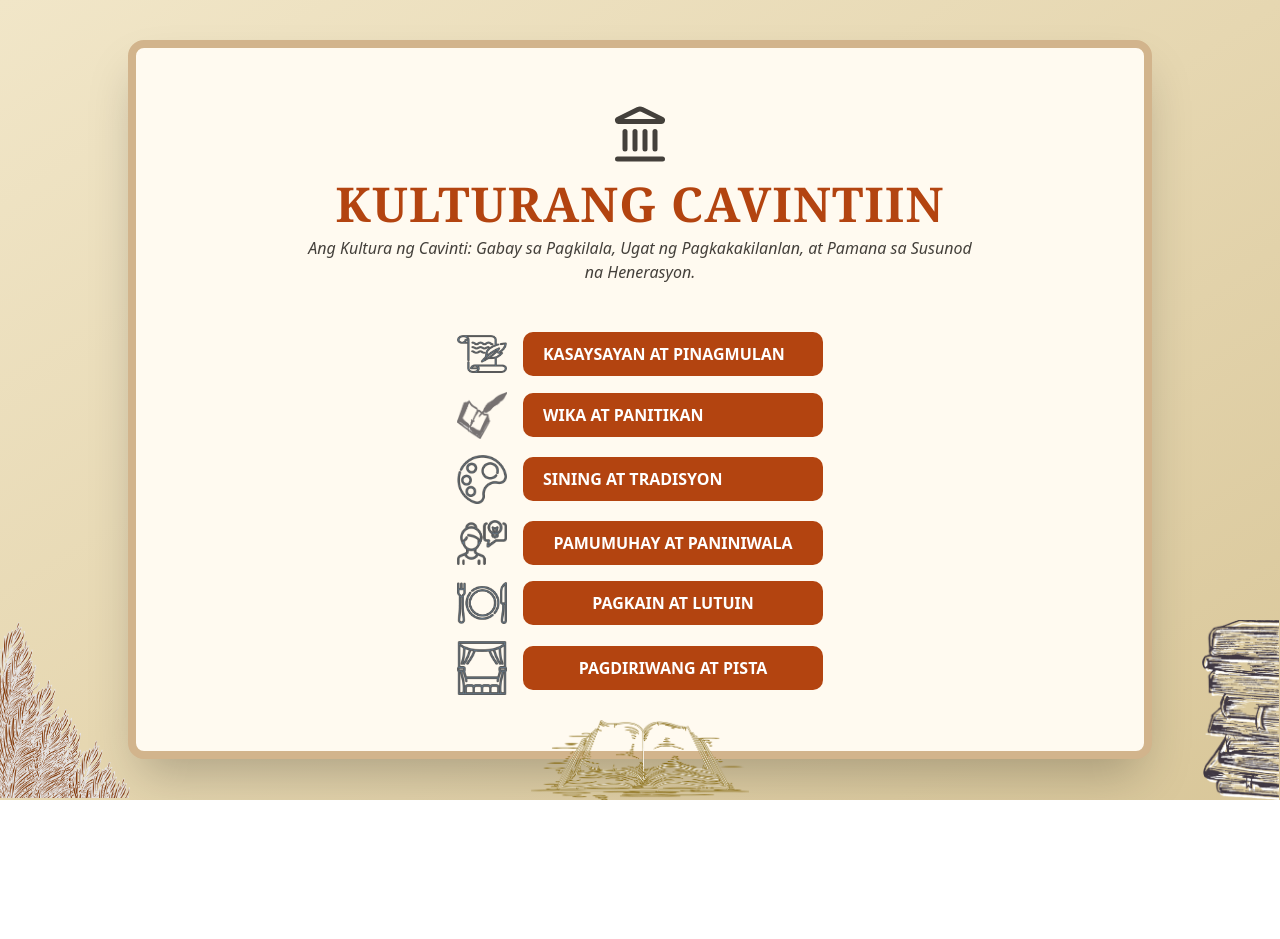
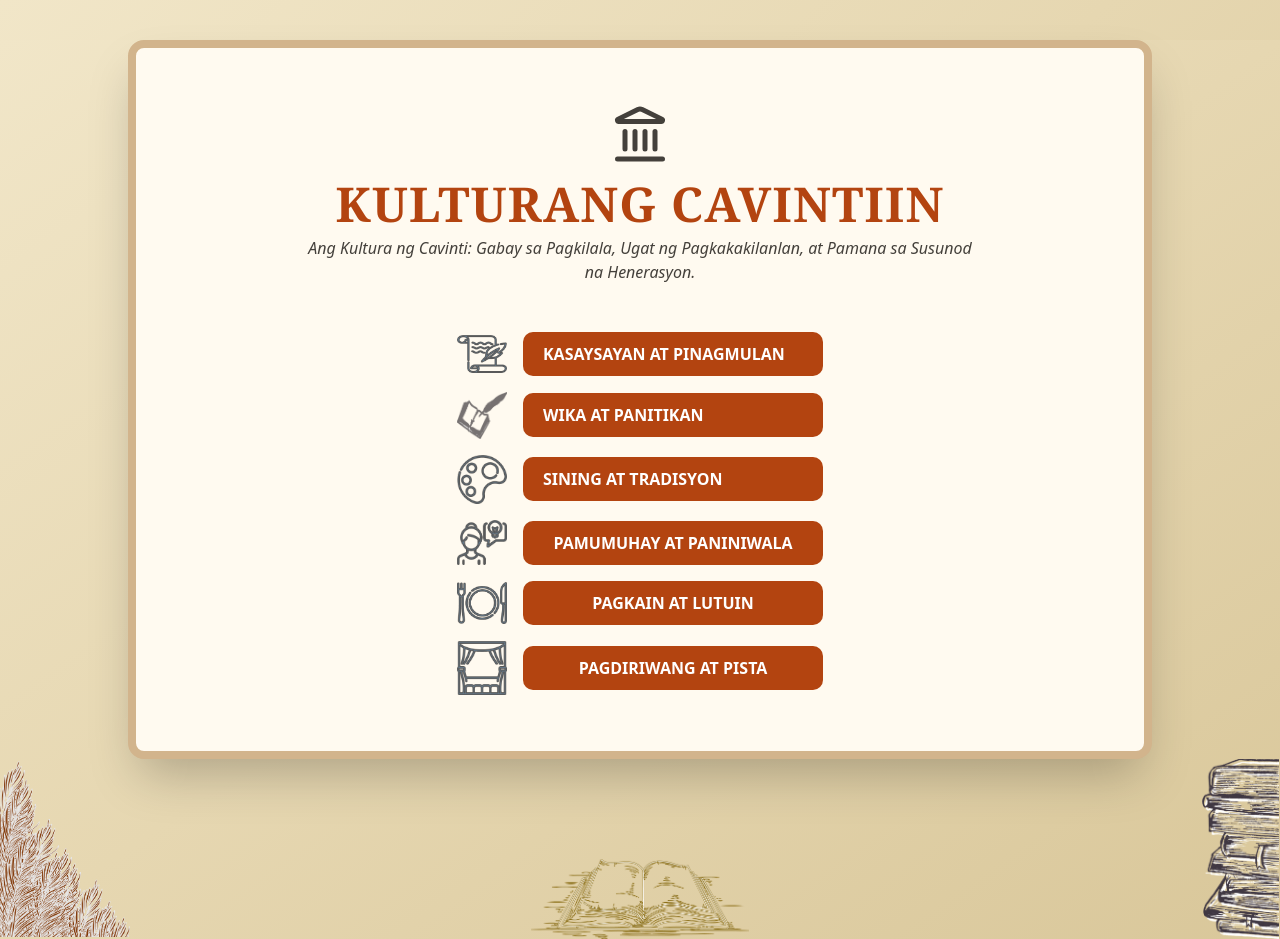
Before and after one commit to kodlens/kasaysayan-app, a React (Vite) app: page / in a window 1280 px wide. Before the commit the page ends 800 px from the top, so only its background shows below. Built offline with nearby package versions, Linux system fonts and the light colour scheme.

Commit message:
fix footer images

```diff
--- a/src/index.css
+++ b/src/index.css
@@ -164,8 +164,6 @@ p {
   background-position: center;
   height: 80px;
   width: 250px;
-  position: absolute;
-  bottom: 0;
   left: 50%;
   transform: translateX(-50%);
 }
--- a/src/pages/HomePage.tsx
+++ b/src/pages/HomePage.tsx
@@ -23,10 +23,10 @@ const itemVariants: Variants = {
 
 export default function HomePage() {
   return (
-    <div className="relative min-h-dvh bg-gradient-to-br from-[#f1e6c8] via-[#e6d7b1] to-[#d9c79a] text-stone-900 overflow-hidden">
+    <div className="relative min-h-dvh bg-gradient-to-br from-[#f1e6c8] via-[#e6d7b1] to-[#d9c79a] text-stone-900">
 
       {/* Main Content with Nostalgic Border */}
-      <div className="max-w-5xl mx-auto mt-10 px-4 sm:px-6 py-10 sm:py-14 border-8 border-[#d2b48c] rounded-2xl shadow-2xl bg-[#fffaf0]">
+      <div className="relative z-10 max-w-5xl mx-auto mt-10 px-4 sm:px-6 py-10 sm:py-14 border-8 border-[#d2b48c] rounded-2xl shadow-2xl bg-[#fffaf0]">
 
         {/* Header */}
         <motion.header
@@ -48,7 +48,7 @@ export default function HomePage() {
 
         {/* Menu Buttons */}
         <motion.div
-          className="flex flex-col gap-4 items-start sm:items-center"
+          className="flex flex-col gap-4 items-start sm:items-center z-10"
           variants={containerVariants}
           initial="hidden"
           animate="show"
@@ -103,10 +103,14 @@ export default function HomePage() {
         </motion.div>
       </div>
 
+      <div className="relative h-[180px] ">
+        <div className="absolute leaves pointer-events-none"></div>
+        <div className="absolute bottom-0 book pointer-events-none z-0"></div>
+        <div className="absolute right-0 book-pile pointer-events-none"></div>
+      </div>
+
       {/* Decorative elements (optional) */}
-      <div className="absolute bottom-0 z-10 leaves pointer-events-none"></div>
-      <div className="book pointer-events-none"></div>
-      <div className="absolute bottom-0 right-0 book-pile pointer-events-none"></div>
+
     </div>
   );
-}
+}``
```
